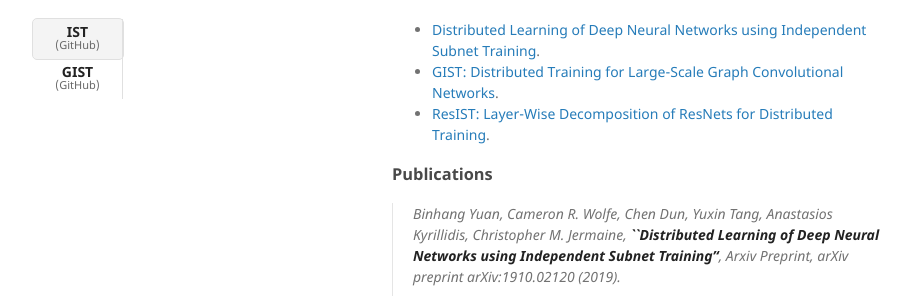
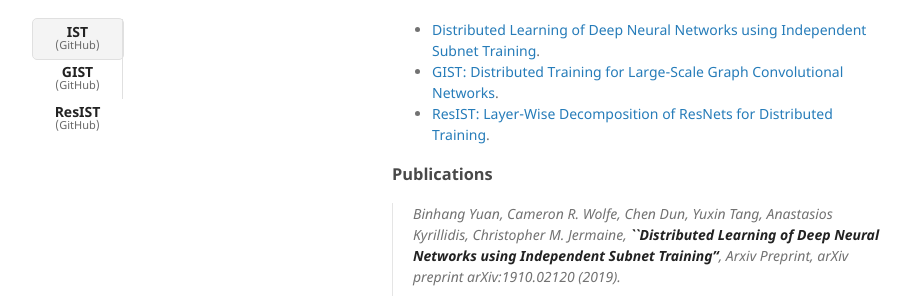
Before and after one commit to akyrillidis/ist, a Jekyll site: the page built from index.md, in a window 1280 px wide. Shown: the part 624-920 px from the top of the page, without its empty margins (178-1100 px from the left). Built offline with Jekyll 4.4.1, drawn with Linux system fonts in a browser that asks for light colours; formulas are drawn with MathJax 3.

Commit message:
Update default.html

```diff
--- a/_layouts/default.html
+++ b/_layouts/default.html
@@ -46,6 +46,7 @@
         <ul class="downloads">
           <li><a href="https://github.com/BinhangYuan/IST_Release"><strong>IST</strong> (GitHub)</a></li>
           <li><a href="https://github.com/wolfecameron/GIST"><strong>GIST</strong> (GitHub)</a></li>
+          <li><a href=""><strong>ResIST</strong> (GitHub)</a></li>
         </ul>
         {% endif %}
 
```
